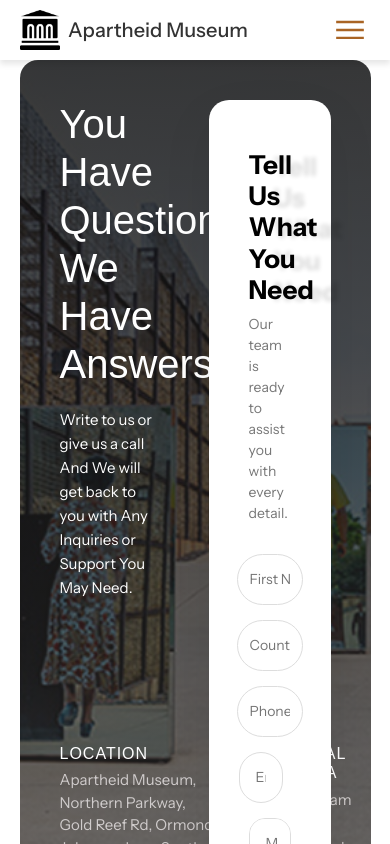
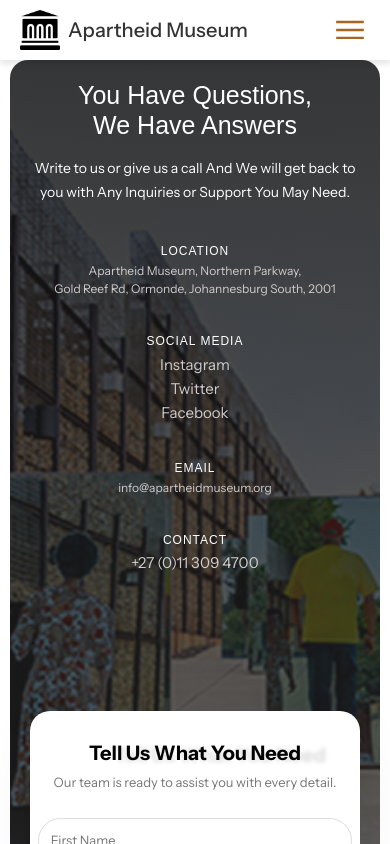
Before and after one commit to bontlenkoale1/apartheid-museum-clone, a React (Vite) app: page /apartheid-museum-clone/contact in a window 390 px wide. Shown: the top 844 px of the page. Built offline with nearby package versions, Linux system fonts and the light colour scheme; a web font is replaced by a local one.

Commit message:
added media queries

```diff
--- a/src/layout/home/sections/Hero.css
+++ b/src/layout/home/sections/Hero.css
@@ -116,6 +116,7 @@
   height: 20px;
   color: #af5507;
   font-size: 18px;
+  margin-top: -18px;
 }
 
 .search-icon:hover {
--- a/src/pages/home/Contact.css
+++ b/src/pages/home/Contact.css
@@ -4,8 +4,7 @@
   align-items: center;
   min-height: 100vh;
   background-color: #ffffff;
-  margin-top: 40px;
-  padding: 20px 0;
+  margin-top: 60px;
 }
 
 .contact-wrapper {
@@ -27,6 +26,7 @@
   background-repeat: no-repeat;
   padding: 40px;
   box-sizing: border-box;
+  margin-bottom: 60px;
 }
 
 .contact-left-info-wrapper {
@@ -68,7 +68,6 @@
 }
 
 .info-group h4 {
-  font-size: 14px;
   letter-spacing: 1px;
   text-transform: uppercase;
   margin-bottom: 6px;
@@ -139,11 +138,10 @@
   box-sizing: border-box;
 }
 input[type="email"] {
- margin-left: -10px;
- padding: 14px 16px;
- width: 105%;
+  margin-left: -10px;
+  padding: 14px 16px;
+  width: 105%;
 }
-
 
 textarea {
   border-radius: 16px;
@@ -166,3 +164,200 @@
 .submit-btn:hover {
   background-color: #333;
 }
+
+/* Responsive Styles */
+@media (max-width: 1024px) {
+  .contact-form h2 {
+    font-size: 22px;
+  }
+  input[type="email"] {
+    margin-left: -10px;
+    padding: 14px 16px;
+    width: 105%;
+  }
+  input[type="email"] {
+    margin-left: -10px;
+    padding: 14px 16px;
+    width: 107%;
+  }
+  .info-grid {
+    grid-gap: 25px;
+  }
+  .info-group {
+    font-size: 13px;
+  }
+  .info-group h4 {
+    font-size: 13px;
+  }
+}
+@media (max-width: 768px) {
+  .contact-wrapper {
+    flex-direction: column;
+    width: 95vw;
+    min-height: auto;
+    padding: 20px;
+    margin-bottom: 30px;
+  }
+
+  .contact-left-info-wrapper,
+  .contact-right-form-wrapper {
+    max-width: 100%;
+    width: 100%;
+    padding: 0;
+  }
+
+  .contact-left-info {
+    text-align: center;
+    margin-bottom: 30px;
+  }
+
+  .contact-left-info h1 {
+    font-size: 32px;
+  }
+
+  p.contact-description {
+    display: inline;
+    margin-bottom: 20px;
+
+  }
+
+  .info-group {
+    align-items: center;
+    text-align: center;
+  }
+
+  .contact-left-info-wrapper {
+    display: flex;
+    flex-direction: column;
+    margin-bottom: 80px;
+  }
+
+
+  .contact-form {
+    margin-top: 50px;
+    padding: 25px;
+    max-width: 100%;
+    margin-bottom: 0;
+  }
+
+  .contact-form h2 {
+    font-size: 24px;
+    text-align: center;
+  }
+
+  .form-subtitle {
+    text-align: center;
+  }
+
+  .row {
+    flex-direction: column;
+    gap: 0;
+  }
+.info-group a:hover {
+  color: #ffffff;
+}
+
+  input[type="email"] {
+    margin-left: 0;
+    width: 100%;
+  }
+
+  .info-grid .info-group:nth-child(2),
+  .info-grid .info-group:nth-child(4) {
+    margin-left: 0;
+  }
+}
+@media (max-width: 640px) {
+ .contact-wrapper {
+    width: 95vw;
+    padding: 20px;
+    justify-content: flex-start;
+    min-height: auto;
+    margin-bottom: 40px;
+  }
+
+  .contact-left-info h1 {
+    font-size: 28px;
+    margin-bottom: 15px;
+    text-align: center;
+  }
+
+  p.contact-description {
+    font-size: 14px;
+    margin-bottom: 40px;
+    text-align: center;
+    max-width: 100%;
+  }
+
+  .info-group {
+    align-items: center;
+    text-align: center;
+    font-size: 14px;
+  }
+
+  .info-group h4 {
+    font-size: 15px;
+    margin-bottom: 4px;
+  }
+
+  .contact-left-info-wrapper {
+    padding-right: 0;
+    margin-bottom: 40px;
+  }
+
+  .contact-form {
+    padding: 20px;
+    max-width: 100%;
+  }
+
+  .contact-form h2 {
+    font-size: 22px;
+  }
+
+  .form-subtitle {
+    font-size: 13px;
+    margin-bottom: 25px;
+  }
+
+  input,
+  textarea {
+    padding: 12px 14px;
+    font-size: 13px;
+  }
+
+  input[type="email"] {
+    width: 100%;
+    margin-left: 0;
+  }
+
+  .submit-btn {
+    padding: 12px 14px;
+    font-size: 15px;
+  }
+}
+
+@media (max-width: 480px) {
+  .contact-left-info h1 {
+    font-size: 25px;
+  }
+
+  p.contact-description {
+    font-size: 14px;
+  }
+  .info-grid {
+    grid-template-columns: 1fr;
+    grid-gap: 20px;
+    margin-top: 40px;
+  }
+  .info-group {
+    font-size: 12px;
+  }
+
+  .info-group h4 {
+    font-size: 12px;
+  }
+
+  .contact-form h2 {
+    font-size: 20px;
+  }
+}
--- a/src/pages/home/Contact.jsx
+++ b/src/pages/home/Contact.jsx
@@ -89,9 +89,7 @@
 
               <input type="email" placeholder="Email Address" />
 
-
               <textarea placeholder="Message"></textarea>
-
 
               <button className="submit-btn">Submit</button>
             </form>
```
Lines whose indentation alone changed are shown as unchanged.
